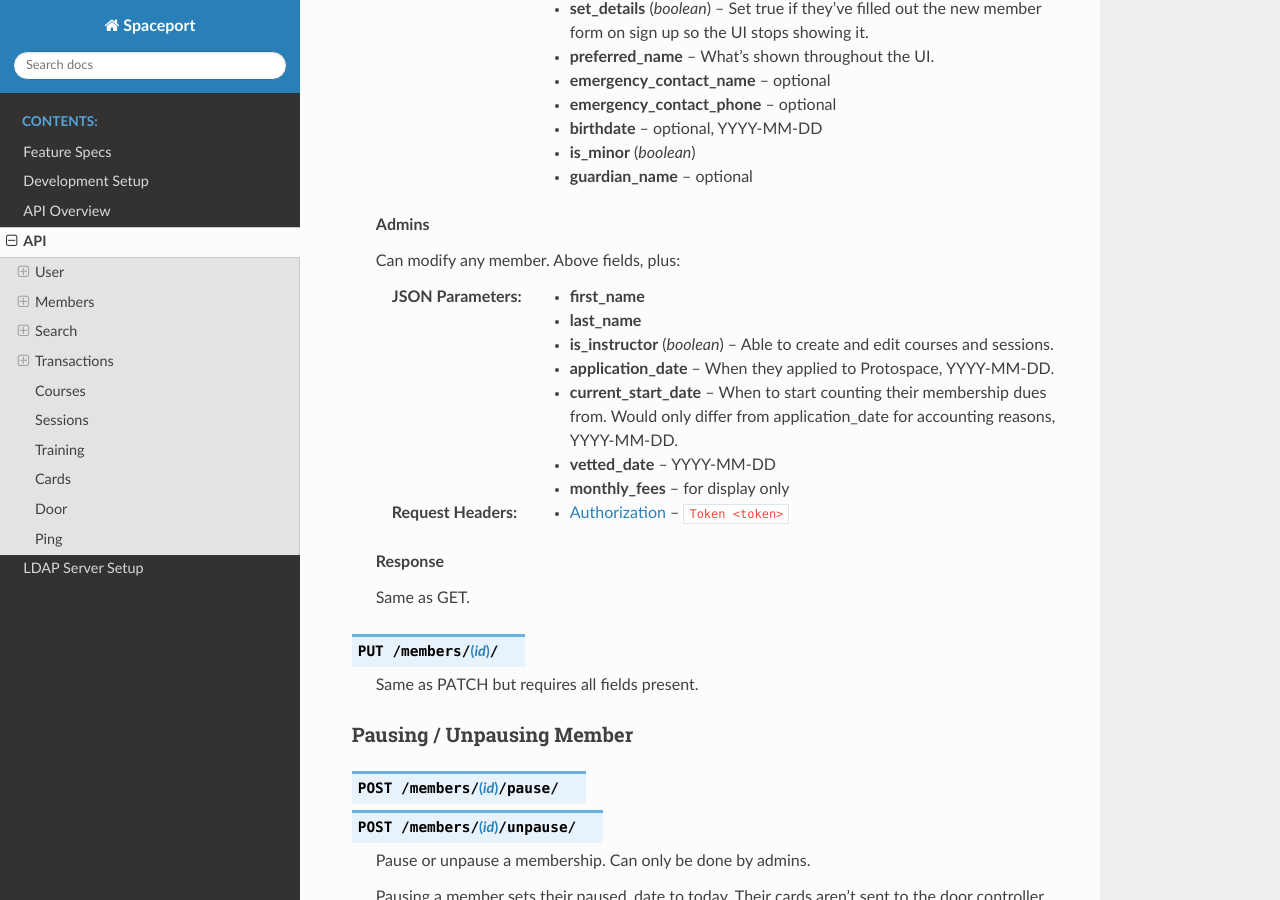
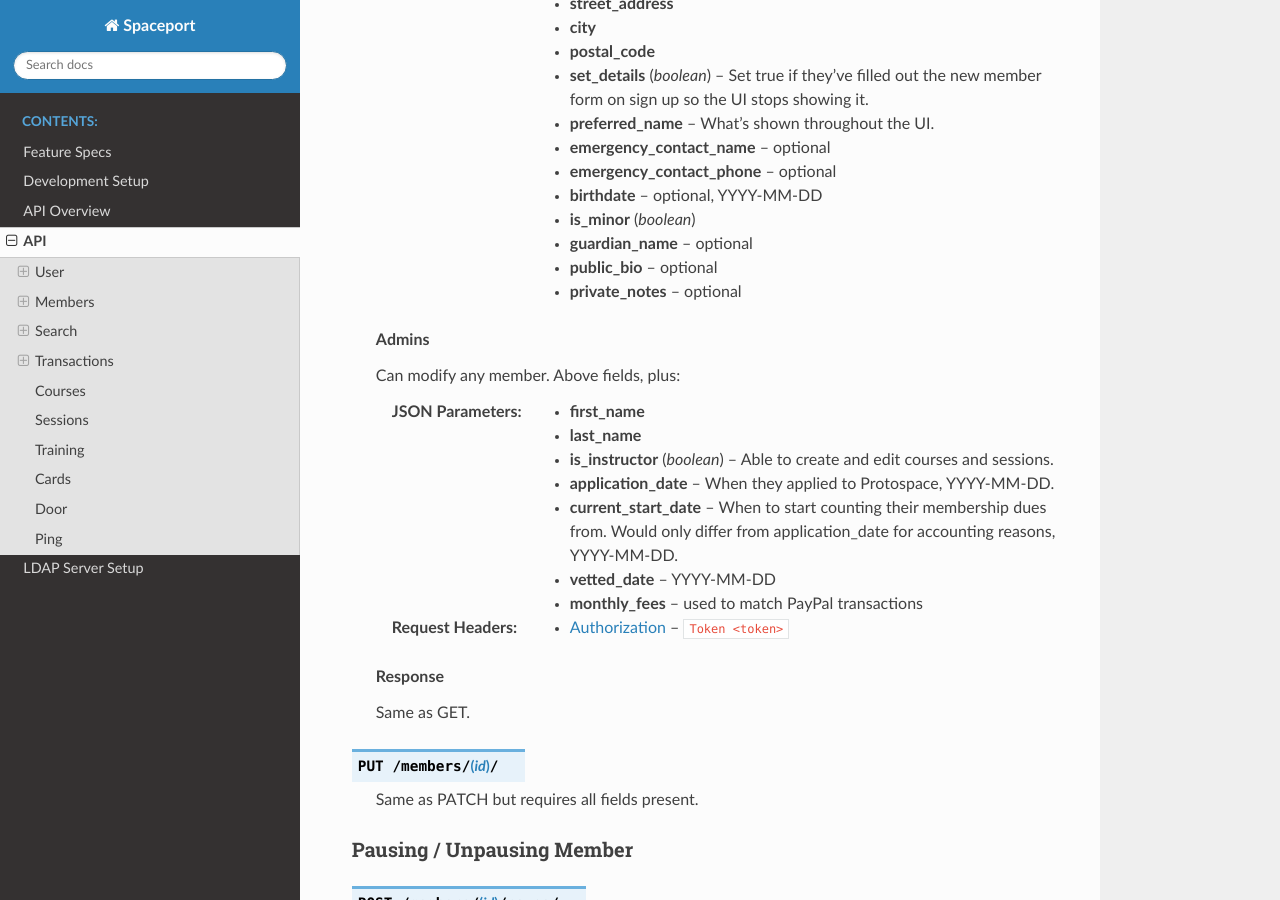
Before and after one commit to Protospace/spaceport, a Sphinx documentation site: the page built from apiserver/docs/source/api.rst, in a window 1280 px wide and 900 px high, scrolled down 6060 px. Built offline with Sphinx 7.4.7 and the Read the Docs theme 2.0.0, drawn with Linux system fonts in a browser that asks for light colours; some of the changed text lies outside the part shown.

Commit message:
Document public_bio and private_notes

```diff
--- a/apiserver/docs/source/api.rst
+++ b/apiserver/docs/source/api.rst
@@ -103,6 +103,8 @@ Full User
                 "birthdate": null,
                 "is_minor": false,
                 "guardian_name": "",
+                "public_bio": "",
+                "private_notes": "",
                 "is_director": false,
                 "is_staff": true,
                 "is_instructor": false,
@@ -237,6 +239,8 @@ Member Details
             "birthdate": null,
             "is_minor": false,
             "guardian_name": "",
+            "public_bio": "",
+            "private_notes": "",
             "is_director": false,
             "is_staff": false,
             "is_instructor": false,
@@ -298,6 +302,8 @@ Edit Member Details
     :json birthdate: optional, YYYY-MM-DD
     :json boolean is_minor:
     :json guardian_name: optional
+    :json public_bio: optional
+    :json private_notes: optional
 
     **Admins**
 
@@ -310,7 +316,7 @@ Edit Member Details
     :json current_start_date: When to start counting their membership dues from.
         Would only differ from application_date for accounting reasons, YYYY-MM-DD.
     :json vetted_date: YYYY-MM-DD
-    :json monthly_fees: for display only
+    :json monthly_fees: used to match PayPal transactions
 
     :requestheader Authorization: ``Token <token>``
 
```
